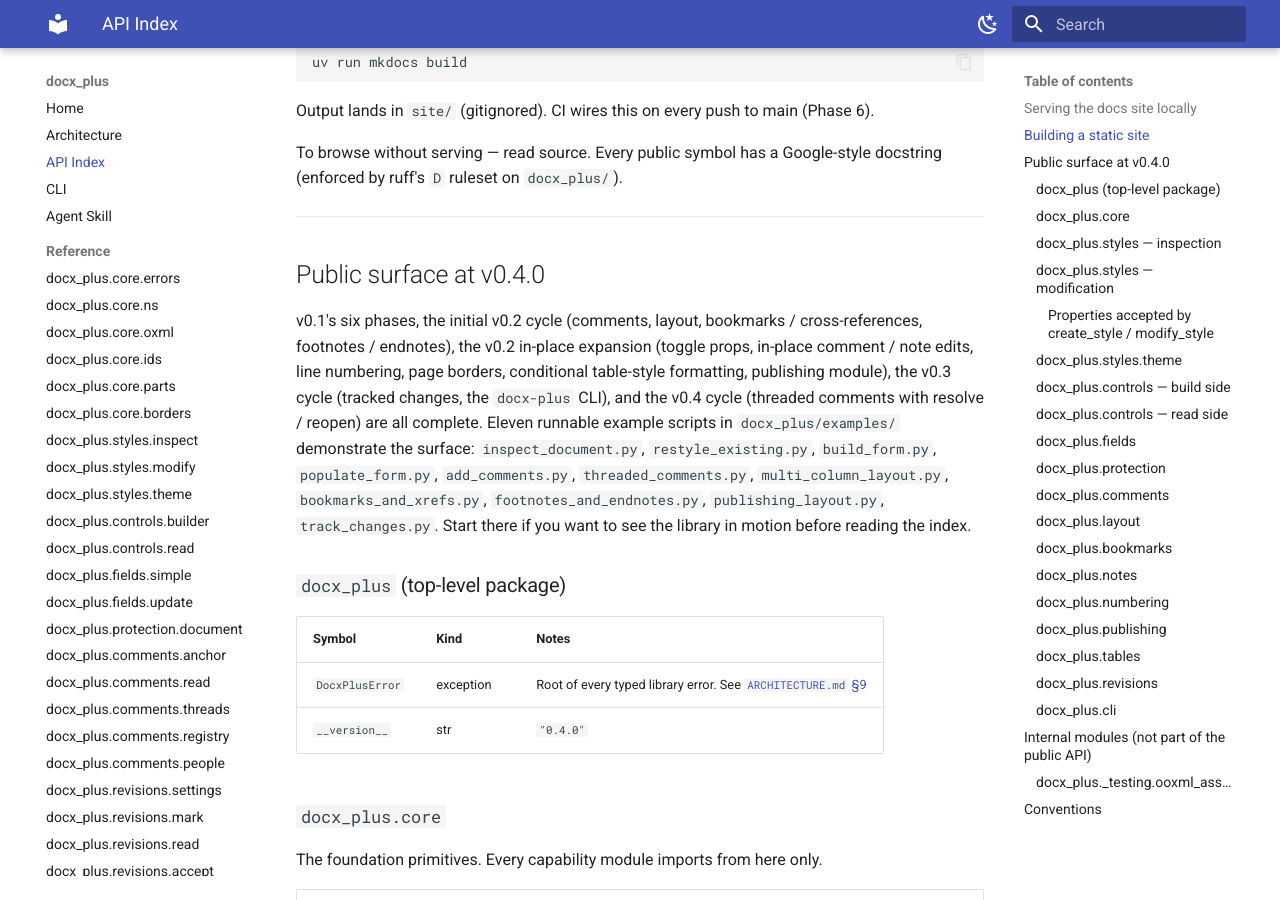
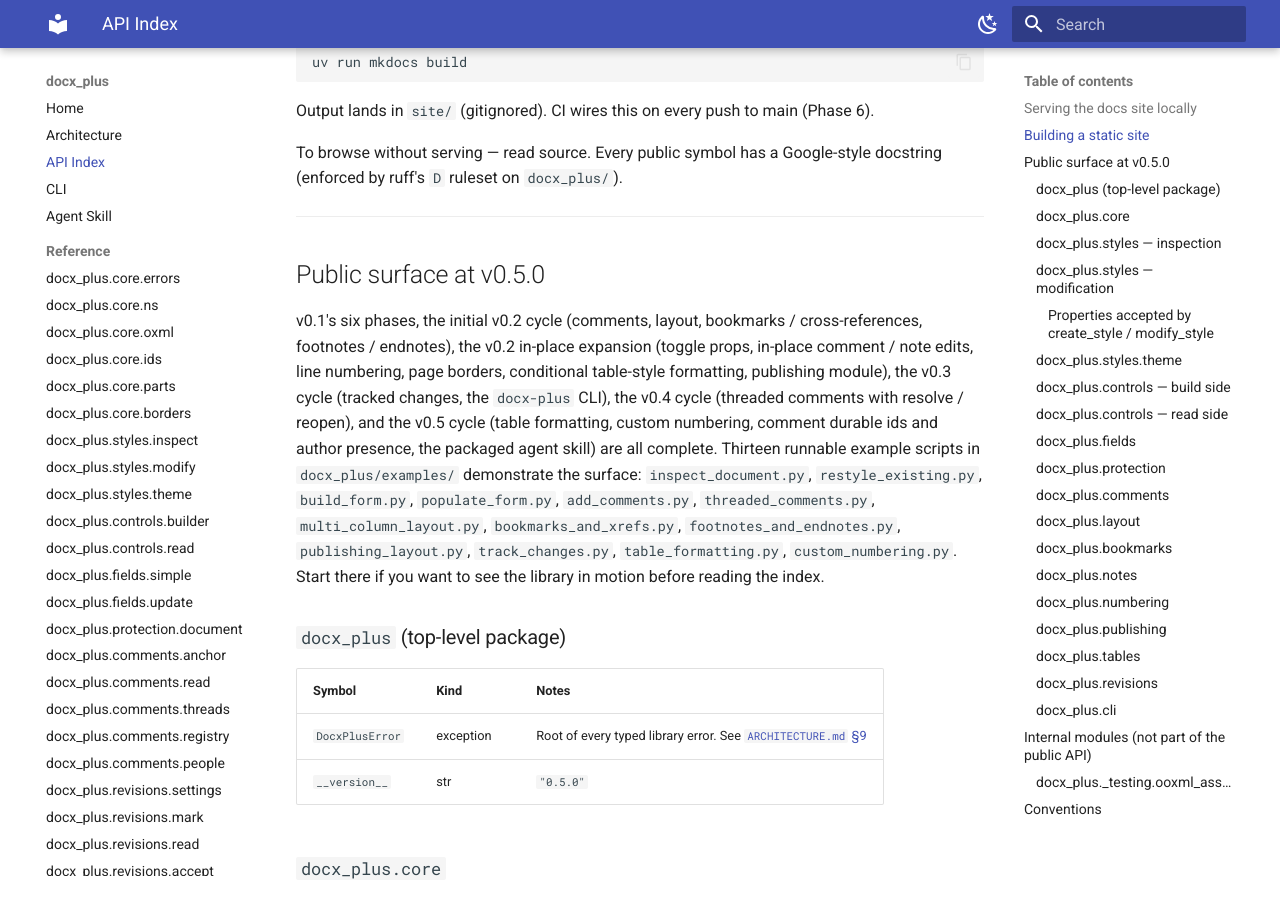
Before and after one commit to thomas-villani/docx-plus, an MkDocs documentation site: the page built from docs/API.md, in a window 1280 px wide and 900 px high, scrolled down 567 px. Built offline with MkDocs 1.6.1 and Material for MkDocs 9.7.7, drawn with Linux system fonts in a browser that asks for light colours.

Commit message:
docs(release): roll CHANGELOG over to 0.5.0 and re-stamp the prose docs
The prose docs have historically lagged the version bump, so do this
before the bump rather than after -- that way the v0.5.0 tag actually
contains a CHANGELOG that names the release and docs that claim the
right version, instead of pointing at a tree that still says v0.4.0
and [Unreleased].

- CHANGELOG: [Unreleased] section becomes [0.5.0] - 2026-07-27, with a
  fresh empty [Unreleased] above it and the compare links re-chained.
- README / docs/index.md: status line to v0.5.0, published 2026-07-27.
  README's version history gains a v0.5.0 bullet (the v0.4.0 one stays
  -- it is history, not a stamp).
- docs/API.md: heading, cycle summary, and `__version__` row to 0.5.0.
  The example roster said "Eleven ... scripts" and listed eleven; the
  v0.5 cycle added `table_formatting.py` and `custom_numbering.py`, so
  it is now thirteen and both are listed.
- docs/ARCHITECTURE.md: the test-count claim was **905 tests** (895 pass
  / 10 skip) at v0.4.0. Measured on this tree: 1278 collected, 1266
  pass, 12 LibreOffice round-trips skip without `soffice`.
- docs/SKILLS.md: accuracy note now cites v0.5.0 as the current release.

`mkdocs build --strict` is link-clean.

Co-Authored-By: Claude Opus 5 (1M context) <noreply@anthropic.com>

```diff
--- a/docs/API.md
+++ b/docs/API.md
@@ -33,20 +33,23 @@ Google-style docstring (enforced by ruff's `D` ruleset on `docx_plus/`).
 
 ---
 
-## Public surface at v0.4.0
+## Public surface at v0.5.0
 
 v0.1's six phases, the initial v0.2 cycle (comments, layout, bookmarks
 / cross-references, footnotes / endnotes), the v0.2 in-place
 expansion (toggle props, in-place comment / note edits, line numbering,
 page borders, conditional table-style formatting, publishing module),
-the v0.3 cycle (tracked changes, the `docx-plus` CLI), and the v0.4
-cycle (threaded comments with resolve / reopen) are all complete.
-Eleven runnable example scripts in
+the v0.3 cycle (tracked changes, the `docx-plus` CLI), the v0.4
+cycle (threaded comments with resolve / reopen), and the v0.5 cycle
+(table formatting, custom numbering, comment durable ids and author
+presence, the packaged agent skill) are all complete.
+Thirteen runnable example scripts in
 `docx_plus/examples/` demonstrate the surface: `inspect_document.py`,
 `restyle_existing.py`, `build_form.py`, `populate_form.py`,
 `add_comments.py`, `threaded_comments.py`, `multi_column_layout.py`,
 `bookmarks_and_xrefs.py`, `footnotes_and_endnotes.py`,
-`publishing_layout.py`, `track_changes.py`. Start there if you
+`publishing_layout.py`, `track_changes.py`, `table_formatting.py`,
+`custom_numbering.py`. Start there if you
 want to see the library in motion before reading the index.
 
 ### `docx_plus` (top-level package)
@@ -54,7 +57,7 @@ want to see the library in motion before reading the index.
 | Symbol | Kind | Notes |
 |---|---|---|
 | `DocxPlusError` | exception | Root of every typed library error. See [`ARCHITECTURE.md` §9](ARCHITECTURE.md#9-error-hierarchy) |
-| `__version__` | str | `"0.4.0"` |
+| `__version__` | str | `"0.5.0"` |
 
 ### `docx_plus.core`
 
--- a/docs/ARCHITECTURE.md
+++ b/docs/ARCHITECTURE.md
@@ -1315,8 +1315,8 @@ ValueError` and `except DocxPlusError` both catch.
 SPEC §10 specifies three layers:
 
 - **Layer 1 — structural unit tests.** One file per module, fast, no
-  I/O beyond reading fixtures. **905 tests** at the v0.4.0 release
-  (895 pass; 10 LibreOffice round-trips skip without `soffice`).
+  I/O beyond reading fixtures. **1278 tests** at the v0.5.0 release
+  (1266 pass; 12 LibreOffice round-trips skip without `soffice`).
   Of these, 631 were collected at v0.2.0: v0.1's surface (319 tests)
   plus the v0.2 cycle — `core/parts` (13), `comments/` (35),
   `layout/` (47), `bookmarks/` + cross-refs (26), `notes/` (34),
--- a/docs/SKILLS.md
+++ b/docs/SKILLS.md
@@ -61,7 +61,7 @@ point an agent loads first, plus topic reference files it pulls in on demand.
 ## Accuracy
 
 Every code snippet in the skill imports only public symbols and is verified to
-run end to end against the current release (v0.4.0). The skill mirrors the same
+run end to end against the current release (v0.5.0). The skill mirrors the same
 public surface documented in the [API Index](API.md) and the per-module
 [Reference](reference/core-ns.md) pages — it's the agent-facing complement to
 those human-facing docs, not a separate source of truth.
```
Also changed, not shown: CHANGELOG.md (+4 -1 lines), README.md (+5 -1 lines), docs/index.md (+1 -1 lines).
